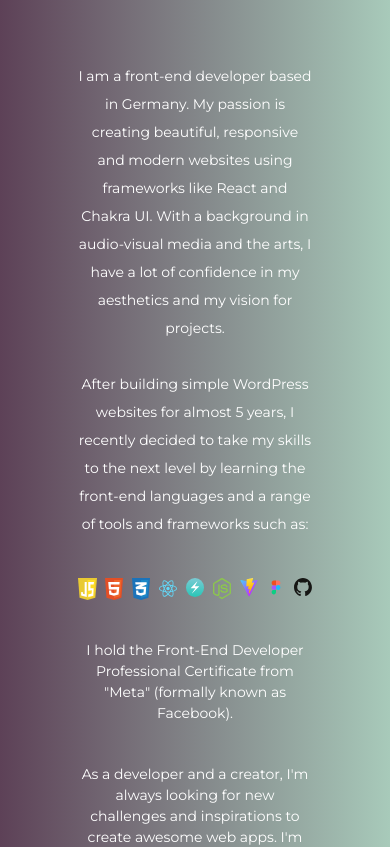
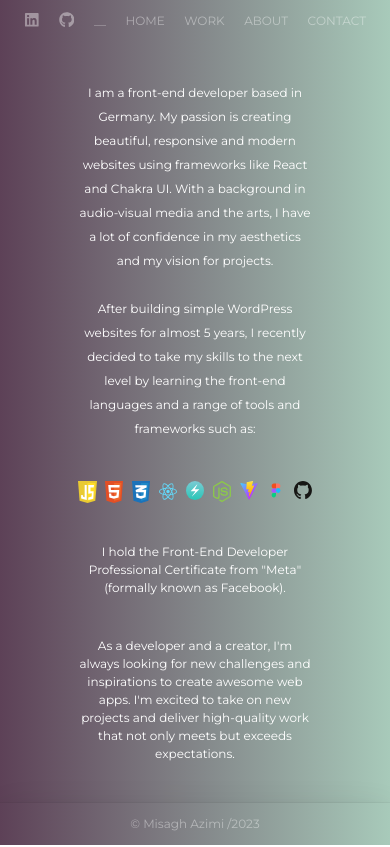
Before and after one commit to MAz-Codes/portfolio, a React (Vite) app: page /portfolio/about in a window 390 px wide. Shown: the top 847 px of the page. Built offline with nearby package versions, Linux system fonts and the light colour scheme.

Commit message:
about page done, sticky menu done

```diff
--- a/src/Elements/Footbar.jsx
+++ b/src/Elements/Footbar.jsx
@@ -1,32 +1,20 @@
 import React from 'react'
-import { Flex, Link, Text, Box } from "@chakra-ui/react";
-import {motion} from "framer-motion"
-import {FaLinkedin, FaGithub} from "react-icons/fa"
+import {Box, Text } from "@chakra-ui/react";
+
 
 function Footbar() {
   return (
-            <Flex opacity={0.2}
-            as={motion.div}
-            whileHover={{ opacity:1, transition: {duration: .4} }} p={"3vw"} gap={"5vw"} direction="row"  textColor={"white"} bg="transparent" minW="fit-content" >
-                <Box onClick={() => window.open('https://linkedin.com/in/misagh-azimi', '_blank')}
-                as={motion.div}
-                whileHover={{ scale: 1.3 }}
-                whileTap={{ scale: 0.9 }}
-                transition='.2s linear'
-                _hover={{color:"gray.900"}}>
-                    <FaLinkedin size={"5vw"}/>
-                </Box>
-                <Box  onClick={() => window.open("https://github.com/mazcoding", '_blank')}
-                as={motion.div}
-                whileHover={{ scale: 1.3 }}
-                whileTap={{ scale: 0.9 }}
-                transition='.2s linear'
-                _hover={{color:"gray.900"}}>
-                    <FaGithub size={"5vw"}/>
-                </Box>
-                <Text fontSize={{base: "xs", md:"0%"}}>____________</Text>
-                <Text fontSize={{base: "xs", md:"0%"}}>©MA/2023</Text>
-            </Flex>
+            <Box
+            boxShadow={"dark-lg"}
+            justifyContent="center"
+            alignItems="center"
+            textAlign="center"
+            display="flex"
+            opacity={0.4}
+            minH="5vh"
+            textColor={"white"}>
+               <Text fontSize={"xs"}>© Misagh Azimi /2023</Text>
+            </Box>
   );
 }
 
--- a/src/Elements/Ghosthead.jsx
+++ /dev/null
@@ -1,16 +0,0 @@
-import React from 'react'
-import { Flex, Link, Text, Box } from "@chakra-ui/react";
-import {motion} from "framer-motion"
-import {FaLinkedin, FaGithub} from "react-icons/fa"
-
-function Ghosthead() {
-  return (
-            <Flex p={"3vw"} gap={"5vw"} direction="row"  textColor={"white"} bg="transparent" minW="fit-content" >
-                <Box m="5vw" >
-                <Link fontSize={{base: "0%", md:"sm"}}></Link>
-                </Box>
-            </Flex>
-  );
-}
-
-export default Ghosthead
--- a/src/Elements/GlobalFooter.jsx
+++ b/src/Elements/GlobalHeader.jsx
@@ -4,14 +4,17 @@ import { Flex, Link, Text, Box } from "@chakra-ui/react";
 import {motion} from "framer-motion"
 import {FaLinkedin, FaGithub} from "react-icons/fa"
 
-function GlobalFooter() {
+function GlobalHeader() {
 
     const redirect = useNavigate();
 
   return (
-            <Flex opacity={0.4}
+    <Box bgGradient='linear(to-r, #5D4157, #A8CABA)' display="flex" justifyContent="center">
+            <Flex
+
+            opacity={0.4}
             as={motion.div}
-            whileHover={{ opacity:1, transition: {duration: .4} }} p={"3vw"} gap={"5vw"} direction="row"  textColor={"white"} bg="transparent" minW="fit-content" >
+            whileHover={{ opacity:1, transition: {duration: .4} }} py={"3vw"} gap={"5vw"} direction="row"  textColor={"white"} bg="transparent" minW="fit-content" >
                 <Box onClick={() => window.open('https://linkedin.com/in/misagh-azimi', '_blank')}
                 as={motion.div}
                 whileHover={{ scale: 1.3 }}
@@ -70,7 +73,8 @@ function GlobalFooter() {
                     >CONTACT</Link>
                 </Box>
             </Flex>
+      </Box>
   );
 }
 
-export default GlobalFooter
+export default GlobalHeader
--- a/src/Pages/About.jsx
+++ b/src/Pages/About.jsx
@@ -3,9 +3,9 @@ import { Grid, Box, VStack, Heading, Text, Flex, Link, useBreakpointValue, Image
 import { useNavigate } from 'react-router-dom'
 import { motion} from "framer-motion"
 import GlobalSidebar from '../Elements/GlobalSidebar'
-import GlobalFooter from '../Elements/GlobalFooter'
+import GlobalHeader from '../Elements/GlobalHeader'
 import Ghostbar from '../Elements/Ghostbar'
-import Ghosthead from '../Elements/Ghosthead'
+import Footbar from '../Elements/Footbar'
 
 function About() {
   const redirect = useNavigate();
@@ -19,22 +19,21 @@ function About() {
         initial={{opacity:0}}
         animate={{opacity:1, transition: {duration: 1} }}
         exit={{opacity:0, transition: {duration: 1} }}>
-
             <Flex
-
             direction={{base:"column", md:"row"}}
-            minH="100vh"
+            minH="95vh"
             justifyContent="space-between"
             alignItems="center"
             >
               {!isDesktop ? (
-                <Ghosthead />
-                ) :(<></>)}
-                {isDesktop ? (
-                <GlobalSidebar/>
-                ) :(<></>)}
-                <Box pb="10" textColor={"white"} w="60%" maxW="900px" justify={"center"}>
-                      <VStack as={motion.div} transition='.5s ease-out' gap={10} fontSize={{base:"sm", md: "md", lg:"md", xl:"lg"}}>
+                <Box position="sticky" w="100%"
+                top="0"
+                zIndex="sticky" >
+                <GlobalHeader/>
+                </Box>
+                ) : (<GlobalSidebar/>)}
+                <Box py="10" textColor={"white"} w="60%" maxW="900px" justify={"center"}>
+                      <VStack as={motion.div} transition='.5s ease-out' gap={10} fontSize={{base:"xs", sm:"sm", md: "md", lg:"md", xl:"lg"}}>
                         <Text lineHeight={2}>I am a front-end developer based in Germany. My passion is creating beautiful, responsive and modern websites using frameworks like React and Chakra UI. With a background in audio-visual media and the arts, I have a lot of confidence in my aesthetics and my vision for projects.<br/><br/>
 
                         After building simple WordPress websites for almost 5 years, I recently decided to take my skills to the next level by learning the front-end languages and a range of tools and frameworks such as:</Text>
@@ -57,10 +56,8 @@ function About() {
                 {isDesktop ? (
                 <Ghostbar />
                 ) :(<></>)}
-                {!isDesktop ? (
-                <GlobalFooter  />
-                ) :(<></>)}
             </Flex>
+            <Footbar/>
         </Box>
   )
 }
--- a/src/Pages/Contact.jsx
+++ b/src/Pages/Contact.jsx
@@ -3,7 +3,7 @@ import { Grid, Box, VStack, Heading, Text, Flex, Link, useBreakpointValue, Image
 import { useNavigate } from 'react-router-dom'
 import { motion} from "framer-motion"
 import GlobalSidebar from '../Elements/GlobalSidebar'
-import GlobalFooter from '../Elements/GlobalFooter'
+import GlobalHeader from '../Elements/GlobalHeader'
 
 function Contact() {
   const redirect = useNavigate();
--- a/src/Pages/Home.jsx
+++ b/src/Pages/Home.jsx
@@ -1,9 +1,9 @@
 import React from 'react'
-import { Grid, Box, VStack, Heading, Text, Flex, Link, useBreakpointValue, Image } from '@chakra-ui/react'
+import { Grid, Box, VStack, Heading, Text, Flex, Link, useBreakpointValue} from '@chakra-ui/react'
 import { useNavigate } from 'react-router-dom'
 import { motion} from "framer-motion"
 import Sidebar from '../Elements/Sidebar'
-import GlobalFooter from '../Elements/GlobalFooter'
+import GlobalHeader from '../Elements/GlobalHeader'
 
 function Home() {
 
@@ -30,11 +30,16 @@ function Home() {
             >
                 {isDesktop ? (
                 <Sidebar/>
-                ) :(<></>)}
-                <Box textColor={"white"} >
+                ) :(<Box position="sticky" w="100%"
+                top="0"
+                zIndex="sticky" >
+                <GlobalHeader/>
+                </Box>)}
+                <Box textColor={"white"}>
                     <Grid
+                    pb={{base:"10vh",md:0}}
                     justifyContent="center"
-                    alignItems="center"
+                    alignItems={{base:"start", md:"center"}}
                     templateColumns={{base: "none",
                     md: "repeat(2, 1fr)",
                     xl: "repeat(2, 1fr)"}}
@@ -42,6 +47,7 @@ function Home() {
                     md: "none",
                     xl: "none"}}>
                         <VStack
+                        pt={{base:"5vh",md:0}}
                         pl={{base:"0",md:"5vw"}}
                         whiteSpace="nowrap"
                         align={{base:"center", md:"start"}}
@@ -72,6 +78,7 @@ function Home() {
                         <VStack
                         pr={{base:"0",md:"5vw"}}
                         align={{base:"center", md:"end"}}
+                        justify="left"
                         gap="10" as={motion.div}
                         layout transition='.5s ease-out'
                         fontSize={{base:"6vh", md: "7xl", lg:"8xl", xl:"15vh"}}>
@@ -108,9 +115,6 @@ function Home() {
                         </VStack>
                     </Grid>
                 </Box>
-                {!isDesktop ? (
-                <GlobalFooter  />
-                ) :(<></>)}
             </Flex>
         </Box>
   )
--- a/src/Pages/Work.jsx
+++ b/src/Pages/Work.jsx
@@ -3,7 +3,7 @@ import { Grid, Box, VStack, Heading, Text, Flex, Link, useBreakpointValue, Image
 import { useNavigate } from 'react-router-dom'
 import { motion} from "framer-motion"
 import GlobalSidebar from '../Elements/GlobalSidebar'
-import GlobalFooter from '../Elements/GlobalFooter'
+import GlobalHeader from '../Elements/GlobalHeader'
 
 function Work() {
   const redirect = useNavigate();
```
